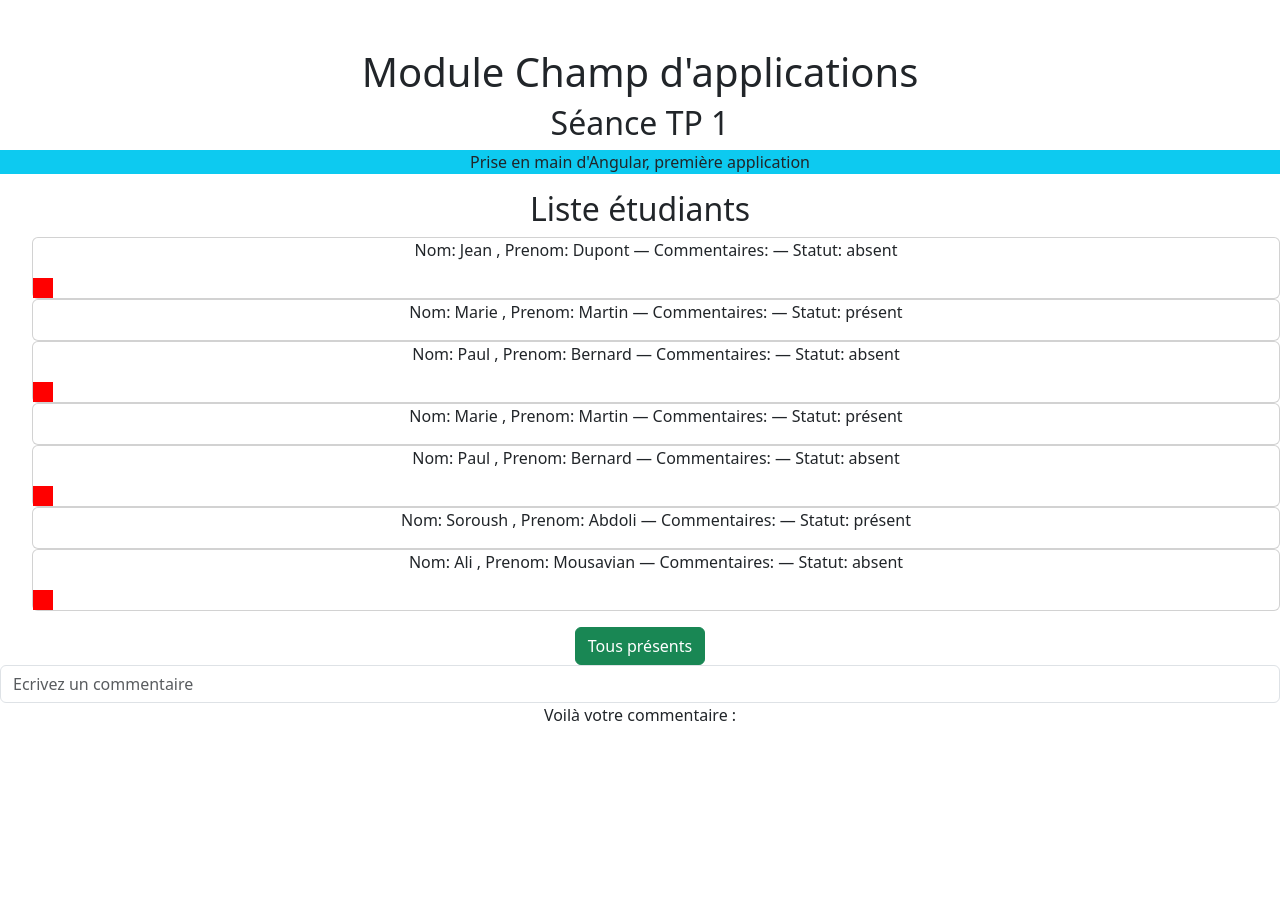
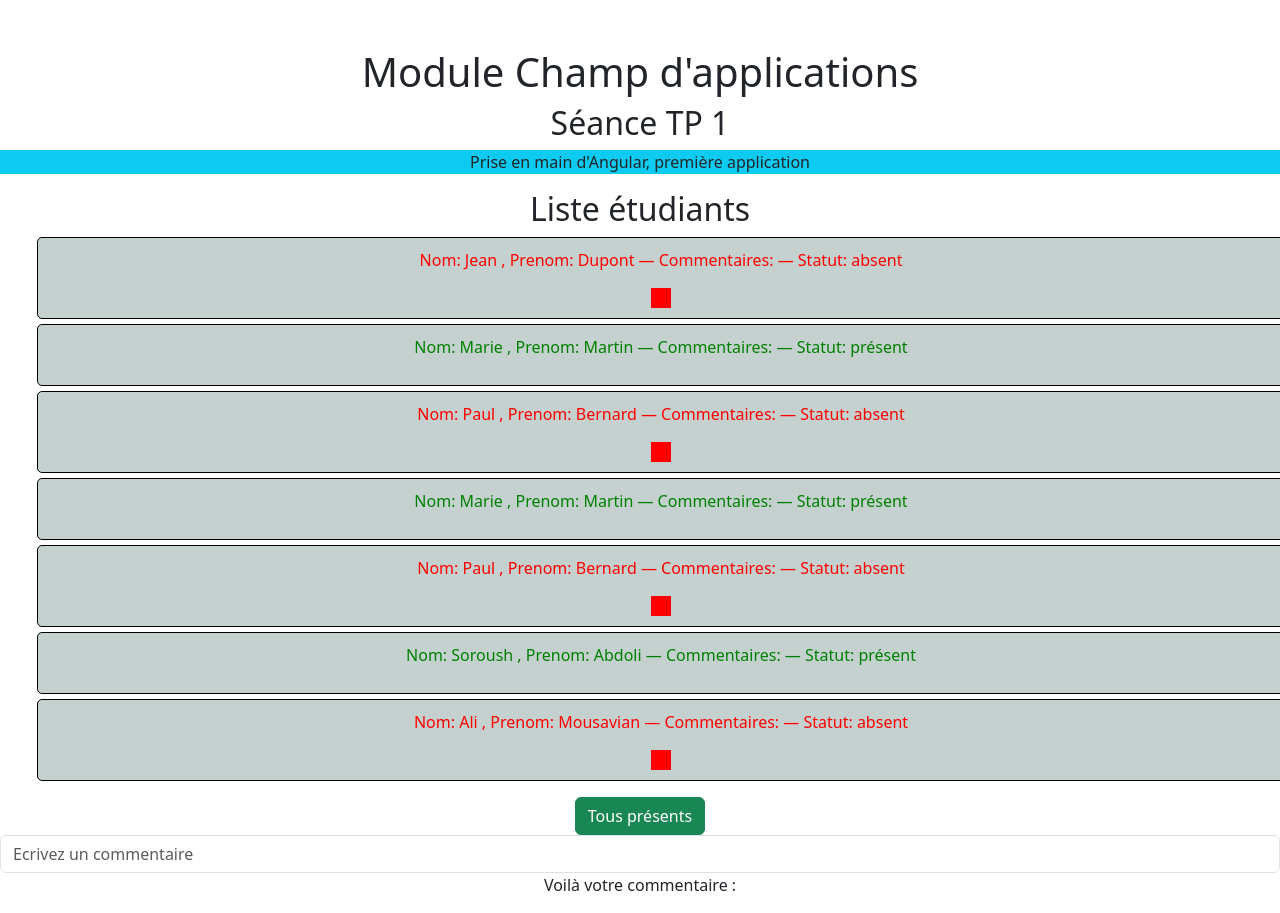
Before and after one commit to SiamakSm/Tp1Angular, an Angular app: page / in a window 1280 px wide. Before the commit the page ends 800 px from the top, so only its background shows below. Built offline with nearby package versions, Linux system fonts and the light colour scheme.

Commit message:
3.1-3.2 - ngStyle getColorEtu CSS

```diff
--- a/src/app/etudiant/etudiant.component.css
+++ b/src/app/etudiant/etudiant.component.css
@@ -0,0 +1,13 @@
+li {
+    padding: 10px;
+    margin: 5px;
+    border-radius: 5px;
+    list-style: none;
+    border: 1px solid black;
+    width: 100%;
+    display: flex;
+    align-items: center;
+    flex-direction: column;
+    background-color: #c4d1cf;
+
+}
--- a/src/app/etudiant/etudiant.component.html
+++ b/src/app/etudiant/etudiant.component.html
@@ -1,4 +1,4 @@
 <li class="card card-small">
-  <p>Nom: {{ retNomEtu() }} , Prenom: {{ retPrenomEtu() }} — Commentaires: {{ commentaireSeance }} — Statut: {{ statutEtu }}</p>
+  <p [ngStyle]="{'color': getColorEtu()}"> Nom: {{ retNomEtu() }} , Prenom: {{ retPrenomEtu() }} — Commentaires: {{commentaireSeance }} — Statut: {{ statutEtu }}</p>
   <div *ngIf="statutEtu=='absent'" style="width:20px; height:20px; background-color: red;"></div>
 </li>
--- a/src/app/etudiant/etudiant.component.ts
+++ b/src/app/etudiant/etudiant.component.ts
@@ -1,9 +1,9 @@
 import { Component, Input } from '@angular/core';
-import { NgIf , NgFor } from '@angular/common';
+import { NgIf, NgStyle } from '@angular/common';
 
 @Component({
   selector: 'app-etudiant',
-  imports: [NgIf],
+  imports: [NgIf, NgStyle],
   templateUrl: './etudiant.component.html',
   styleUrl: './etudiant.component.css'
 })
@@ -21,4 +21,8 @@ export class EtudiantComponent {
   retPrenomEtu() {
     return this.prenomEtu;
   }
+
+  getColorEtu() {
+    return this.statutEtu == 'absent' ? 'red' : 'green';
+  }
 }
```
